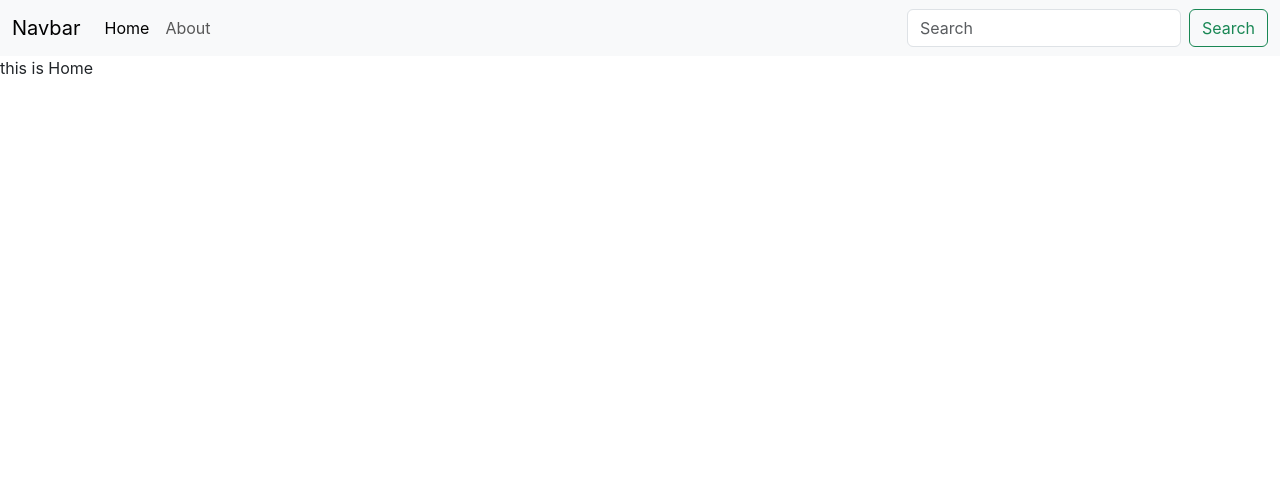
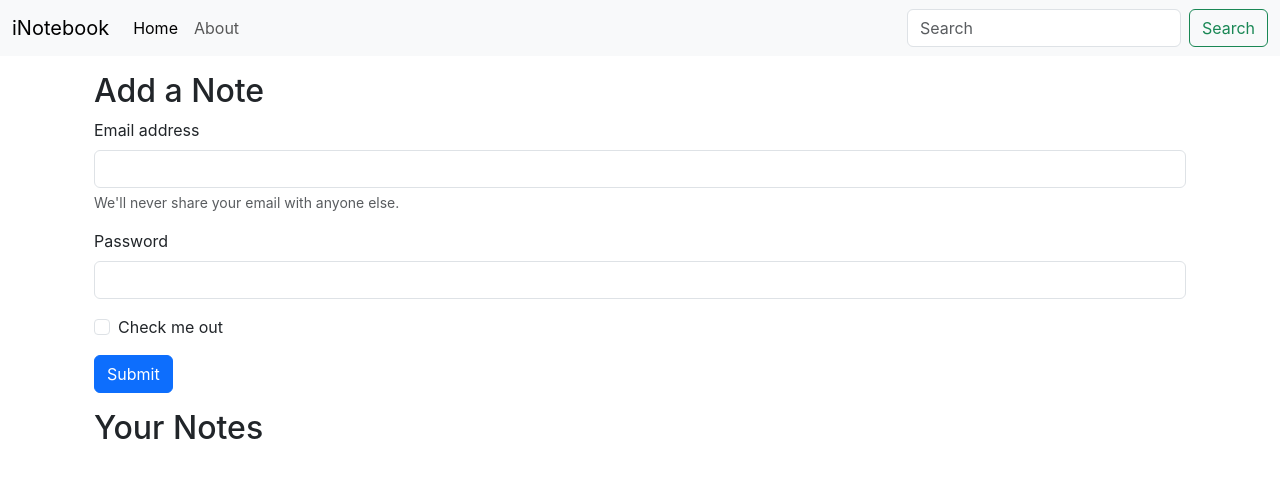
Before and after one commit to aishwaryap95/bootstrap5-website, a React (Create React App) app in the folder inotebook/: page / in a window 1280 px wide. Shown: the top 478 px of the page. Built offline with nearby package versions, Linux system fonts and the light colour scheme.

Commit message:
useLocation Recat hook used 59

```diff
--- a/inotebook/src/App.js
+++ b/inotebook/src/App.js
@@ -12,11 +12,12 @@
       <NoteState>
         <Router>
           <Navbar />
-
-          <Routes>
-            <Route exact path="/" element={<Home />} />
-            <Route exact path="/about" element={<About />} />
-          </Routes>
+          <div className="container">
+            <Routes>
+              <Route exact path="/" element={<Home />} />
+              <Route exact path="/about" element={<About />} />
+            </Routes>
+          </div>
         </Router>
       </NoteState>
     </>
--- a/inotebook/src/components/About.js
+++ b/inotebook/src/components/About.js
@@ -1,20 +1,7 @@
 import React, { useContext, useEffect } from "react";
 
-import noteContext from "../context/noteContext";
-
 const About = () => {
-  const a = useContext(noteContext);
-
-  useEffect(() => {
-    a.update();
-    // eslint-disable-next-line
-  }, []);
-
-  return (
-    <div>
-      this is about {a.state.name} and she is in class {a.state.class}
-    </div>
-  );
+  return <div>this is about Page</div>;
 };
 
 export default About;
--- a/inotebook/src/components/Home.js
+++ b/inotebook/src/components/Home.js
@@ -1,7 +1,55 @@
 import React from "react";
 
 const Home = () => {
-  return <div>this is Home</div>;
+  return (
+    <div>
+      <div className="container my-3">
+        <h2>Add a Note</h2>
+        <form>
+          <div className="mb-3">
+            <label for="exampleInputEmail1" className="form-label">
+              Email address
+            </label>
+            <input
+              type="email"
+              className="form-control"
+              id="exampleInputEmail1"
+              aria-describedby="emailHelp"
+            />
+            <div id="emailHelp" className="form-text">
+              We'll never share your email with anyone else.
+            </div>
+          </div>
+          <div className="mb-3">
+            <label for="exampleInputPassword1" className="form-label">
+              Password
+            </label>
+            <input
+              type="password"
+              className="form-control"
+              id="exampleInputPassword1"
+            />
+          </div>
+          <div className="mb-3 form-check">
+            <input
+              type="checkbox"
+              className="form-check-input"
+              id="exampleCheck1"
+            />
+            <label className="form-check-label" for="exampleCheck1">
+              Check me out
+            </label>
+          </div>
+          <button type="submit" className="btn btn-primary">
+            Submit
+          </button>
+        </form>
+      </div>
+      <div className="container my-3">
+        <h2>Your Notes</h2>
+      </div>
+    </div>
+  );
 };
 
 export default Home;
--- a/inotebook/src/components/Navbar.js
+++ b/inotebook/src/components/Navbar.js
@@ -1,14 +1,19 @@
 //rafce
-import React from "react";
+import React, { useEffect } from "react";
 
-import { Link } from "react-router-dom";
+import { Link, useLocation } from "react-router-dom";
 
 const Navbar = () => {
+  let location = useLocation();
+  useEffect(() => {
+    console.log(location.pathname);
+  }, [location]);
+
   return (
     <nav className="navbar navbar-expand-lg bg-body-tertiary">
       <div className="container-fluid">
         <Link className="navbar-brand" to="/">
-          Navbar
+          iNotebook
         </Link>
         <button
           className="navbar-toggler"
@@ -24,12 +29,23 @@
         <div className="collapse navbar-collapse" id="navbarSupportedContent">
           <ul className="navbar-nav me-auto mb-2 mb-lg-0">
             <li className="nav-item">
-              <Link className="nav-link active" aria-current="page" to="/">
+              <Link
+                className={`nav-link ${
+                  location.pathname === "/" ? "active" : ""
+                }`}
+                aria-current="page"
+                to="/"
+              >
                 Home
               </Link>
             </li>
             <li className="nav-item">
-              <Link className="nav-link" to="/about">
+              <Link
+                className={`nav-link ${
+                  location.pathname === "/about" ? "active" : ""
+                }`}
+                to="/about"
+              >
                 About
               </Link>
             </li>
--- a/inotebook/src/context/NoteState.js
+++ b/inotebook/src/context/NoteState.js
@@ -2,23 +2,8 @@
 import NoteContext from "./noteContext";
 
 const NoteState = (props) => {
-  const s1 = {
-    name: "Aishwarya",
-    class: "4A",
-  };
-  const [state, setState] = useState(s1);
-  const update = () => {
-    setTimeout(() => {
-      setState({
-        name: "Larry",
-        class: "10d",
-      });
-    },1000);
-  };
   return (
-    <NoteContext.Provider value={{state, update}}>
-      {props.children}
-    </NoteContext.Provider>
+    <NoteContext.Provider value={[]}>{props.children}</NoteContext.Provider>
   );
 };
 
```
